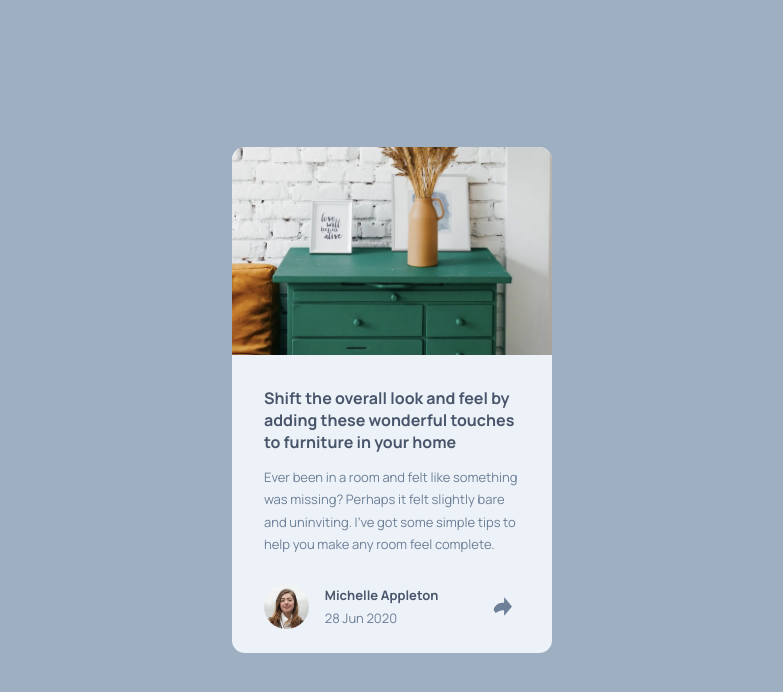
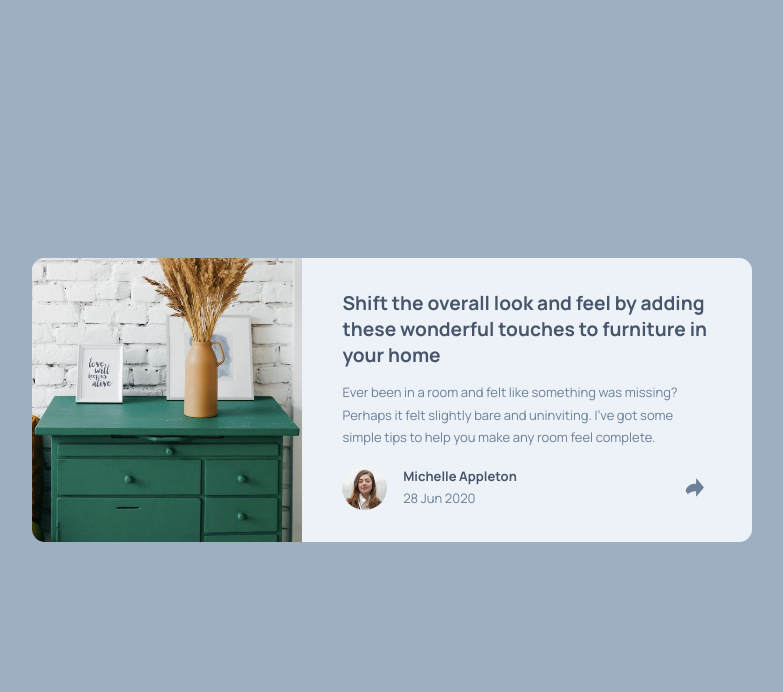
Before and after one commit to teuthix/article-preview-component, a plain HTML site: page index.html in a window 1280 px wide. Shown: the whole page, without its empty margins (248-1031 px from the left). Drawn offline with Linux system fonts and the light colour scheme.

Commit message:
desktop view

```diff
--- a/style.css
+++ b/style.css
@@ -1,7 +1,8 @@
 @import url('https://fonts.googleapis.com/css2?family=Manrope:wght@200..800&display=swap');
 
 /* notes for what to fix
-jitters when resizing */
+jitters when resizing
+image sizing/cropping */
 
   :root {
     --darkest-gray: hsl(217, 19%, 35%);
@@ -96,3 +97,34 @@ jitters when resizing */
 
   .attribution { font-size: 11px; text-align: center; }
   .attribution a { color: hsl(228, 45%, 44%); }
+
+  @media all and (min-width: 42rem) {
+    .card {
+        width: 45rem;
+        display: flex;
+        flex-direction: row;
+    }
+
+    .img-container {
+        border-radius: 3% 0 0 3%;
+        width: 100%;
+        height: auto;
+    }
+
+    .preview-img {
+        border-radius: .8rem 0 0 .8rem;
+        max-inline-size: 100%;
+    }
+
+    .card-text {
+        padding: 2rem 2.5rem;
+    }
+
+    h1 {
+        font-size: 1.2rem;
+    }
+
+    .profile {
+        margin-top: 1rem;
+    }
+  }
```
